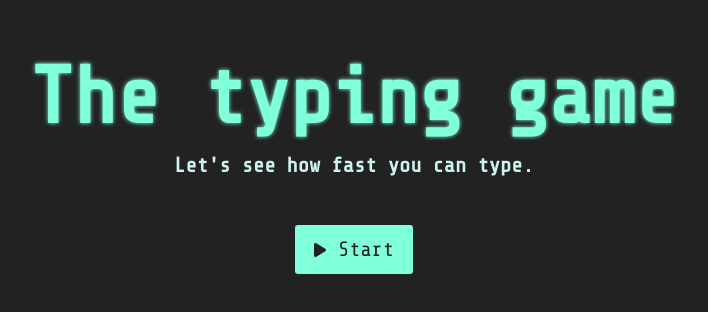
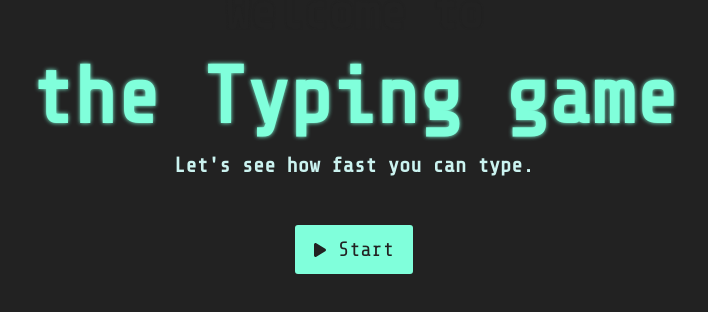
Before and after one commit to ramireznicc/typing-game, a React (Create React App) app: page / in a window 1280 px wide. Shown: the part 270-582 px from the top of the page, without its empty margins (286-994 px from the left). Built offline with nearby package versions, Linux system fonts and the light colour scheme.

Commit message:
changing app title

```diff
--- a/public/index.html
+++ b/public/index.html
@@ -7,7 +7,7 @@
 
     <meta name="description" content="Let's type" />
 
-    <title>Typing Game</title>
+    <title>the Typing game</title>
 
     <!-- Share Tech Mono Font -->
     <link rel="preconnect" href="https://fonts.googleapis.com" />
--- a/src/pages/home/index.jsx
+++ b/src/pages/home/index.jsx
@@ -12,15 +12,21 @@ function Home() {
     setDisplay(false);
   }, 5000);
 
+  const handleSetDisplay = () => {
+    setDisplay(!display);
+  };
+
   return (
     <div className="container home">
       <div className="home-container">
         <h3 className={display ? "show" : "hidden"}>Welcome to</h3>
-        <h1>The typing game</h1>
+        <h1>the Typing game</h1>
         <h4>Let's see how fast you can type.</h4>
       </div>
       <Link to="/game">
-        <Button icon="faPlay">Start</Button>
+        <Button icon="faPlay" onClick={handleSetDisplay}>
+          Start
+        </Button>
       </Link>
     </div>
   );
```
